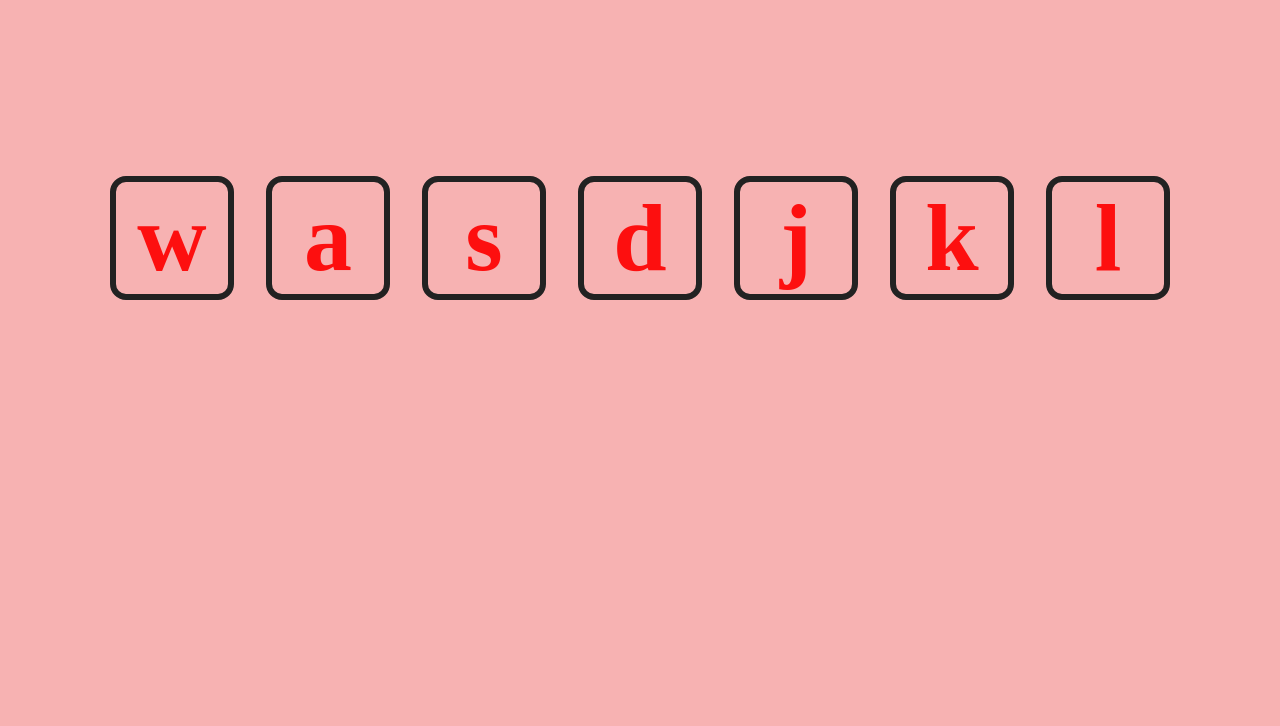
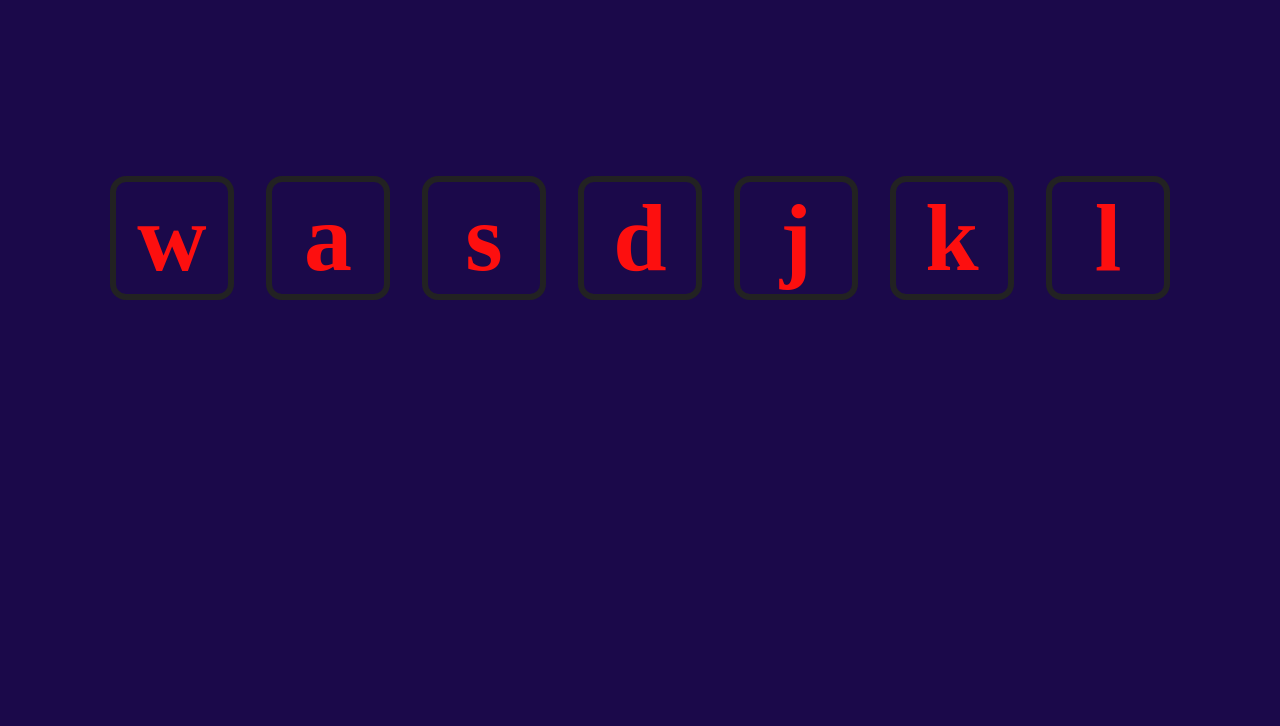
Before and after one commit to Priya-Tanwar-Eng/Drum-project, a plain HTML site: page index.html in a window 1280 px wide. Shown: the part 106-832 px from the top of the page. Drawn offline with Linux system fonts and the light colour scheme.

Commit message:
Drum Kit

```diff
--- a/style.css
+++ b/style.css
@@ -6,7 +6,8 @@ body{
     height: 100vh;
     width: 100vw;
     text-align: center;
-    background-color: rgb(247, 178, 178);
+    background-color: rgb(27, 9, 74);
+    color: #fff;
 }
 
 .title{
```
